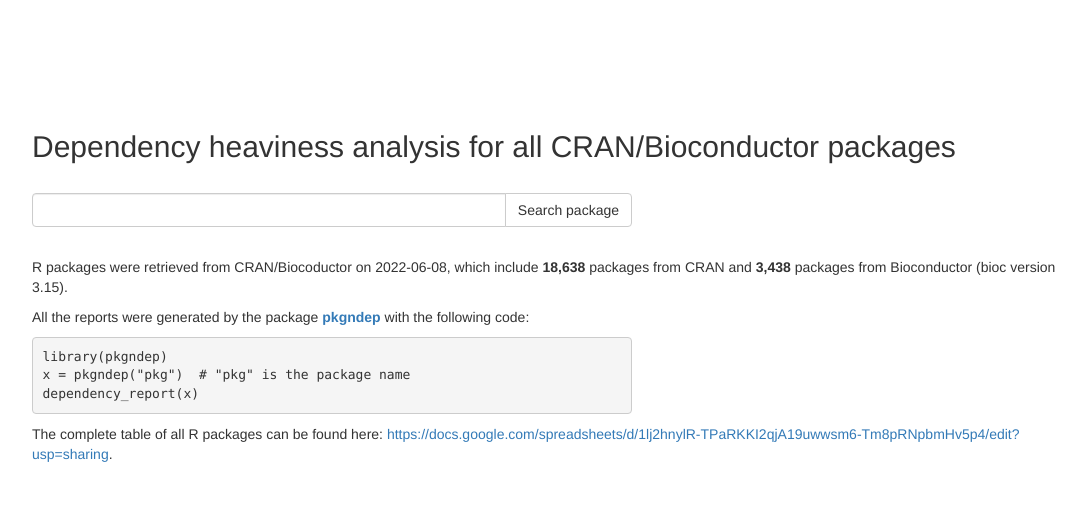
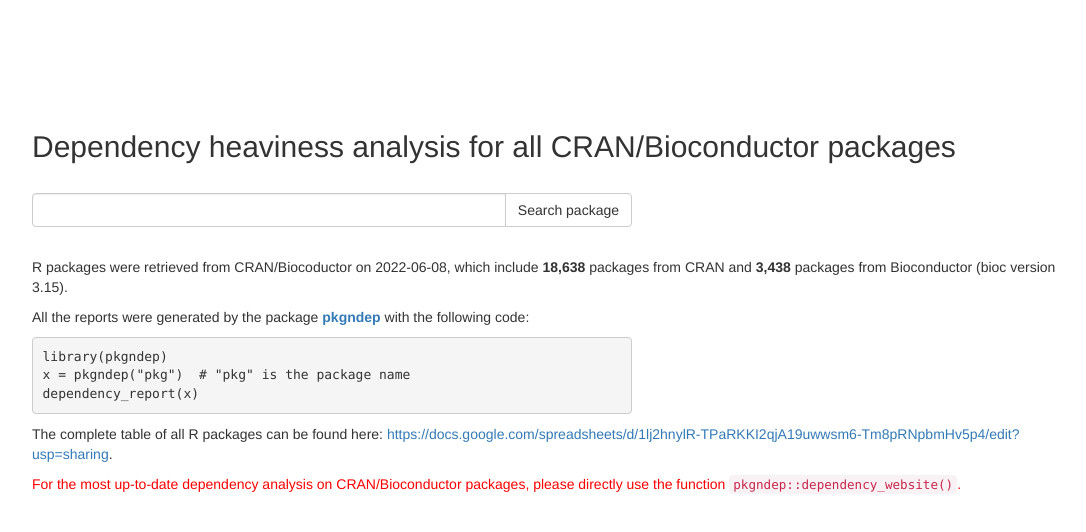
Before and after one commit to pkgndep/pkgndep.github.io, a plain HTML site: page index.html in a window 1280 px wide. Shown: the whole page, without its empty margins (96-1182 px from the left). Drawn offline with Linux system fonts and the light colour scheme.

Commit message:
Update index.html

```diff
--- a/index.html
+++ b/index.html
@@ -94,6 +94,8 @@ x = pkgndep("pkg")  # "pkg" is the package name
 dependency_report(x)
 </pre>
 <p>The complete table of all R packages can be found here: <a href="https://docs.google.com/spreadsheets/d/1lj2hnylR-TPaRKKI2qjA19uwwsm6-Tm8pRNpbmHv5p4/edit?usp=sharing" target="_blank">https://docs.google.com/spreadsheets/d/1lj2hnylR-TPaRKKI2qjA19uwwsm6-Tm8pRNpbmHv5p4/edit?usp=sharing</a>.</p>
+
+<p style="color:red;">For the most up-to-date dependency analysis on CRAN/Bioconductor packages, please directly use the function <code>pkgndep::dependency_website()</code>.<p>
 </div>
 </body>
 </html>
```
